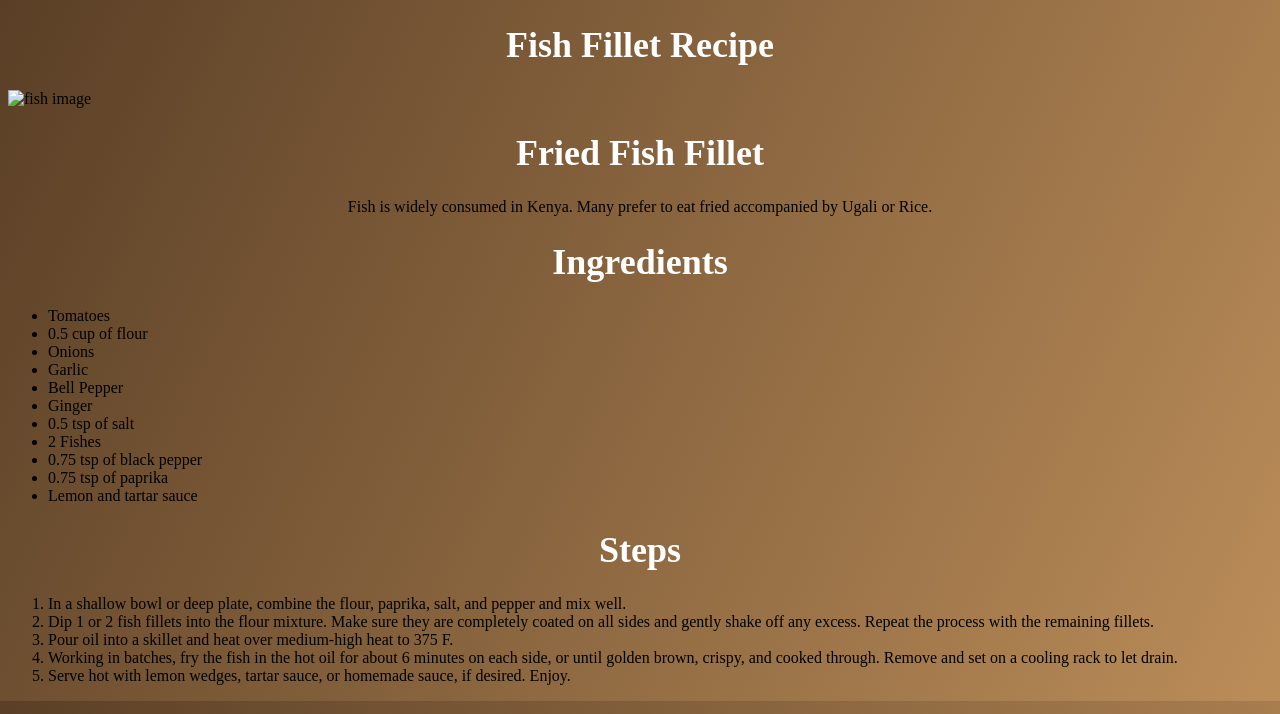
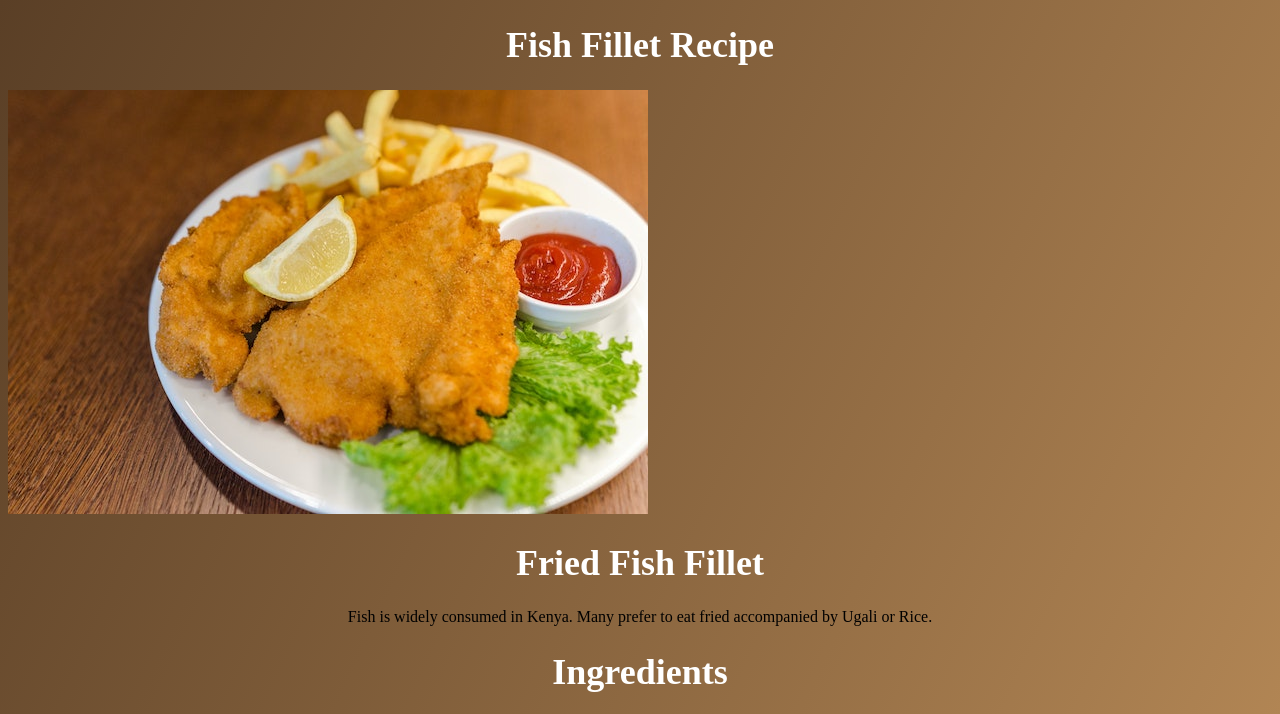
Before and after one commit to Nicole52-web/odin-recipes, a plain HTML site: page recipes/fish.html in a window 1280 px wide. Shown: the top 714 px of the page. Drawn offline with Linux system fonts and the light colour scheme.

Commit message:
added image path

```diff
--- a/recipes/fish.html
+++ b/recipes/fish.html
@@ -9,7 +9,7 @@
 </head>
 <body>
     <h1>Fish Fillet Recipe</h1>
-    <img src="fish.jpg" alt="fish image">
+    <img src="/images/fish.jpg" alt="fish image">
     <h1>Fried Fish Fillet</h1>
     <p>Fish is widely consumed in Kenya. Many prefer to eat fried accompanied by Ugali or Rice.</p>
     <h1>Ingredients</h1>
```
